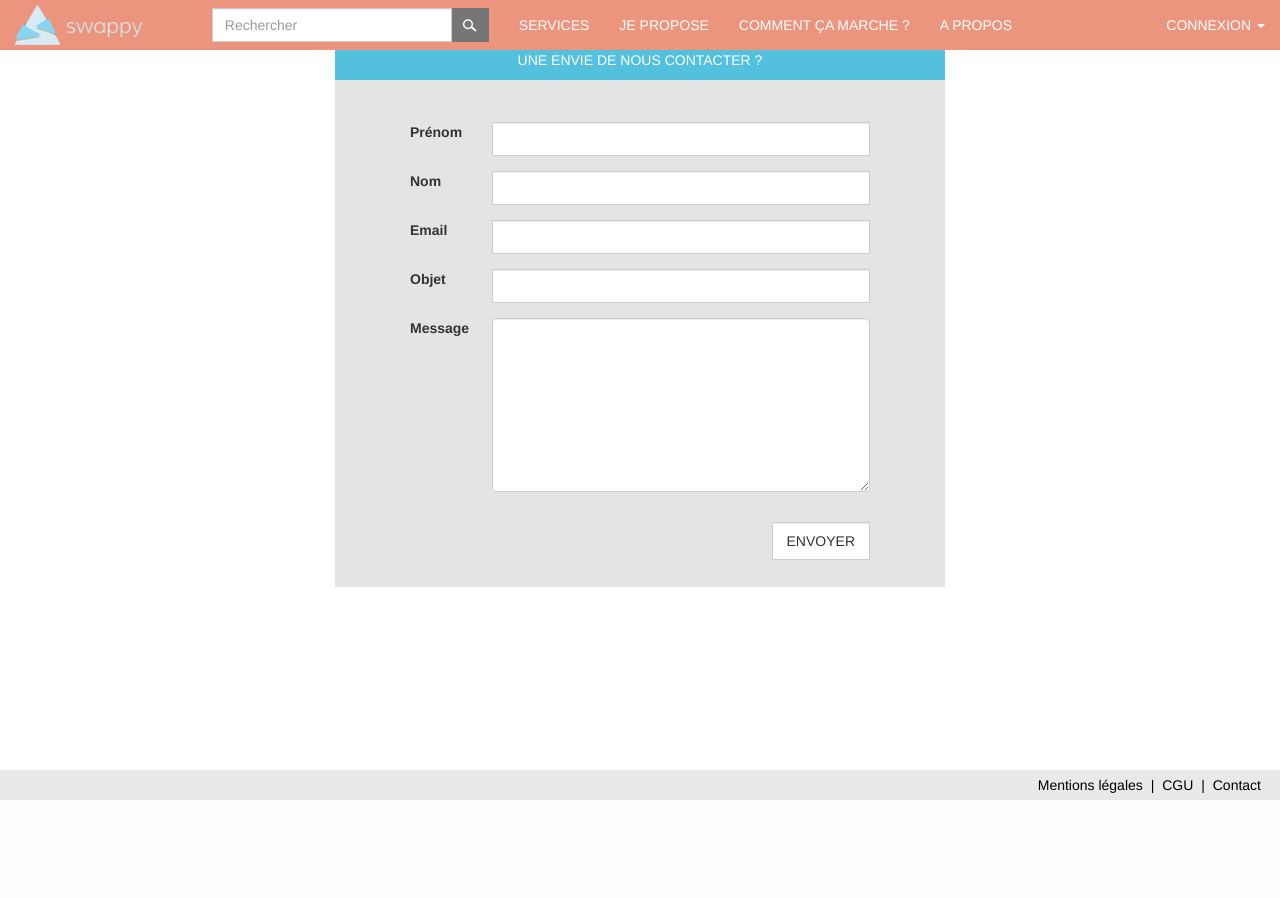
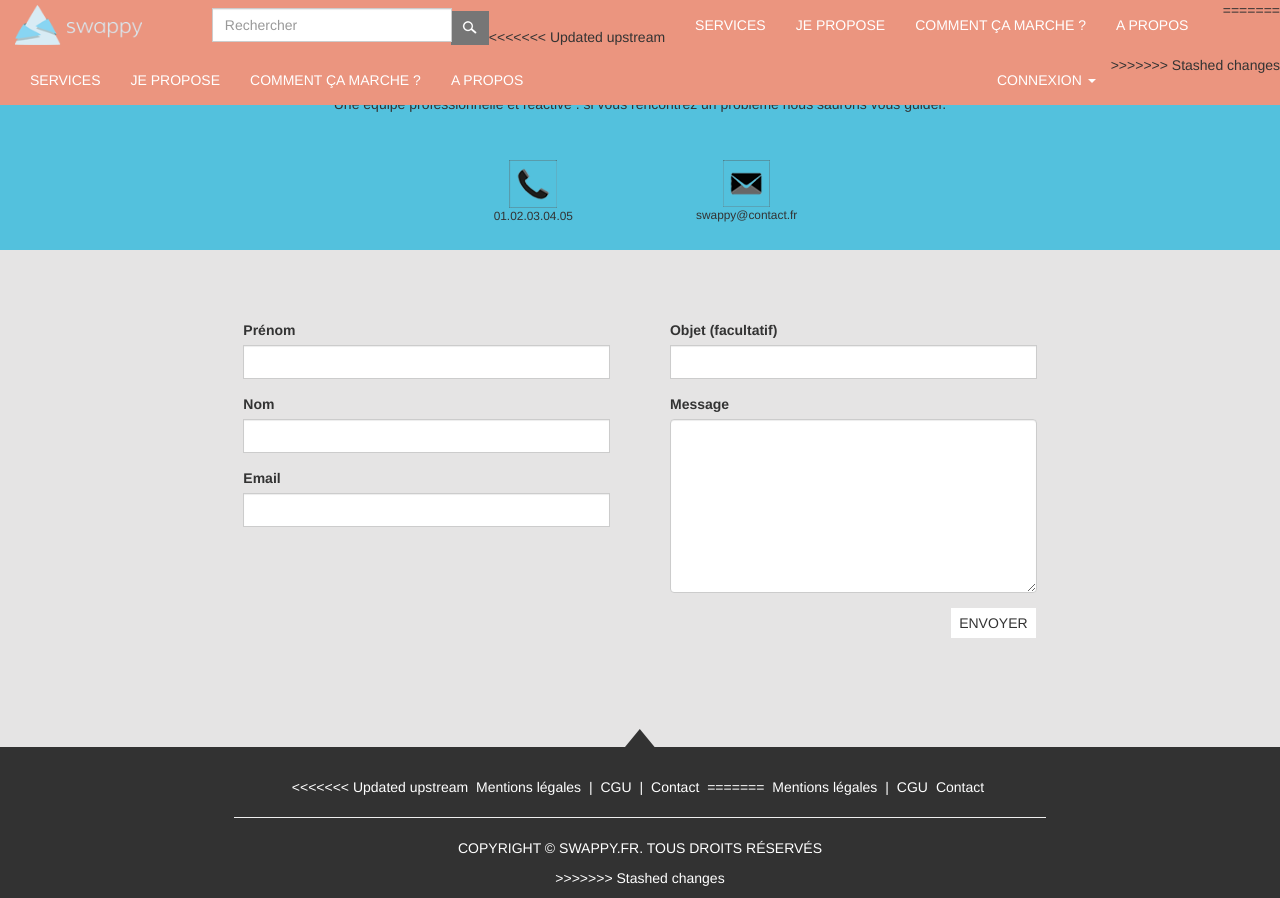
Before and after one commit to lionoweb/Swappy, a PHP site: page /beta/contact.php in a window 1280 px wide. Before the commit the page ends 800 px from the top, so only its background shows below. Run offline with PHP 8.4, Linux system fonts and the light colour scheme; some libraries are stand-ins or nearby versions.

Commit message:
Contact 1.1

```diff
--- a/beta/contact.php
+++ b/beta/contact.php
@@ -19,7 +19,7 @@
 </head>
 
 <body role="document">
-<div id="wrap">
+<!-- <div id="wrap"> -->
         <nav class="navbar navbar-default navbar-fixed-top" role="navigation">
         <div class="container-fluid">
         <!-- Brand and toggle get grouped for better mobile display -->
@@ -38,6 +38,7 @@
                     <span class="input-group-btn">
                         <button title="Rechercher" type="submit" class="btn btn-default"></button>
                     </span>
+<<<<<<< Updated upstream
             	</div>
 
           	</form>
@@ -50,6 +51,20 @@
             		<li><a href="apropos.php">A propos</a></li>
             	</ul>
              	<ul class="nav navbar-nav navbar-right">
+=======
+                </div>
+
+            </form>
+            <!-- Collect the nav links, forms, and other content for toggling -->
+            <div class="collapse navbar-collapse" id="navbar">
+                <ul class="nav navbar-nav">
+                    <li><a  href="services.html">Services</span></a></li>
+                    <li><a href="propose.php">Je propose</a></li>
+                    <li><a href="#">Comment ça marche ?</a></li>
+                    <li><a href="#">A propos</a></li>
+                </ul>
+                <ul class="nav navbar-nav navbar-right">
+>>>>>>> Stashed changes
                     <li class="dropdown">
                                             <a href="#" class="dropdown-toggle" data-toggle="dropdown" role="button" aria-expanded="false">Connexion <span class="caret"></span></a>
                         <div class="dropdown-menu login-menu">
@@ -78,44 +93,58 @@
         </div><!-- /.container-fluid -->
     </nav>
 
-    <form class="col-md-6 col-md-offset-3 col-sm-12 container" id="spec_contact" action="mail.php" method="post">
+    <div id="contact" action="mail.php" method="get">
+        <div class="header_contact">
+            <p class="top col-md-6 col-md-offset-3">Besoin de nous contacter ?</p>
+            <p class="bot col-md-8 col-md-offset-2">Une équipe professionnelle et réactive : si vous rencontrez un problème nous saurons vous guider.</p>
+            <div class="row small">
+                <div class="getintouch col-md-2 col-md-offset-4 col-xs-2 col-xs-offset-3"><img src="img/contact/phone.png">
+                    <p>01.02.03.04.05</p>
+                </div>
 
-        <div colspan="2" class="header_propose">Une envie de nous contacter ?</div>
+                <div class="getintouch col-md-2 col-md-offset-0 col-xs-2 col-xs-offset-1"><img src="img/contact/mail.png">
+                    <p>swappy@contact.fr</p>
+                </div>
+            </div>
+        </div>
 
-        <div class="greyback">
-
+        <form id="formulaire" action="" method="">
+            <div class="row">
+                <div class="left col-md-4 col-md-offset-2">
                     <div class="form-group">
-                <label for="prenom" class="control-label col-xs-12 col-sm-2">Prénom</label>
-                <div class="col-xs-12 col-sm-10">
-                    <input id="prenom" name="name" type="text" class="form-control">
+                        <label for="prenom" class="control-label col-xs-12 col-sm-2">Prénom</label><br>
+                        <div class="col-xs-12 col-sm-10 col-md-12">
+                            <input id="prenom" name="name" type="text" class="form-control" required>
                         </div>
                     </div>
 
                     <div class="form-group">
-                <label for="nom" class="control-label col-xs-12 col-sm-2">Nom</label>
-                <div class="col-xs-12 col-sm-10">
-                    <input id="nom" name="lastname" class="form-control">
+                        <label for="nom" class="control-label col-xs-12 col-sm-2">Nom</label><br>
+                        <div class="col-xs-12 col-sm-10 col-md-12">
+                            <input id="nom" name="lastname" class="form-control" required>
                         </div>
                     </div>
 
                     <div class="form-group">
-                <label for="mail" class="control-label col-xs-12 col-sm-2">Email</label>
-                <div class="col-xs-12 col-sm-10">
-                    <input id="mail" name="email" class="form-control">
+                        <label for="mail" class="control-label col-xs-12 col-sm-2">Email</label><br>
+                        <div class="col-xs-12 col-sm-10 col-md-12">
+                            <input id="mail" name="email" class="form-control" required>
+                        </div>
                     </div>
                 </div>
 
+                <div class="right col-md-4 col-md-offset-0">
                     <div class="form-group">
-                <label for="objet" class="control-label col-xs-12 col-sm-2">Objet</label>
-                <div class="col-xs-12 col-sm-10">
+                        <label for="objet" class="control-label col-xs-12 col-sm-2 col-md-6">Objet (facultatif)</label><br>
+                        <div class="col-xs-12 col-sm-10 col-md-12">
                             <input id="objet" name="object" class="form-control">
                         </div>
                     </div>
 
                     <div class="form-group">
-                <label for="message" class="control-label col-xs-12 col-sm-2">Message</label>
-                <div class="col-xs-12 col-sm-10">
-                    <textarea id="message" class="form-control" name="msg" rows="8" cols="44"></textarea>
+                        <label for="message" class="control-label col-xs-12 col-sm-2">Message</label><br>
+                        <div class="col-xs-12 col-sm-10 col-md-12">
+                            <textarea id="message" class="form-control" name="msg" rows="8" cols="44" required></textarea>
                         </div>
                     </div>
 
@@ -123,15 +152,24 @@
                         <input type="submit" id="button" name="send" value="Envoyer">
                     </div>
                 </div>
+            </div>
         </form>
+    </div>
 
-</div>
-<!-- END WRAP -->
+<!-- </div> -->
 
 <footer id="footer">
+    <img src="img/footer.png">
     <div class="container-fluid">
+<<<<<<< Updated upstream
         <a href="mentions-legales.php">Mentions légales</a> | <a href="cgu.php">CGU</a> | <a href="contact.php" class="active">Contact</a>
+=======
+        <a href="#">Mentions légales</a> | <a href="#">CGU</a><a href="contact.php" class="active">Contact</a>
+        <hr>
+        <p>Copyright &copy; Swappy.fr. Tous droits réservés</p>
+>>>>>>> Stashed changes
     </div>
 </footer>
+
 </body>
 </html>
--- a/beta/css/main.css
+++ b/beta/css/main.css
@@ -13,31 +13,74 @@ html, body {
 }
 #footer {
 	clear:both;
-	height: 30px;
-	background-color: #e9e9e9;
-	line-height:30px;
-	text-align:right;
-	color:#000;
+	background-color: #323232;
+	text-align:center;
+	color: white;
+	padding: 10px 0px 10px 0px;
+}
+#footer img {
+	margin-top: -60px;
 }
 #footer a {
 	padding-left:4px;
 	padding-right:4px;
-	color:#000;
+	color:white;
 	text-decoration:none;
+}
+#footer hr{
+	width:65%;
+}
+#footer p{
+	text-transform: uppercase;
 }
 form#user_add {
 	display:block;
-/*	width:500px;
-	margin:40px auto;*/
-	/*position:relative;*/
+	margin-bottom: 40px;
 }
-.header_inscription{
+form#user_add .header_inscription{
+	width:100%;
+	text-align:center;
+	background-color:#53c1dd;
+	text-transform: uppercase;
 	color:white;
+	height:40px;
+	line-height:40px;
+	margin-top:40px;
+}
+form#user_add .greyback{
+	padding:38px 68px 28px 68px;
+}
+form#user_add .greyback label{
+	line-height: 28px;
+	text-align: right
+}
+form#user_add .greyback input{
+	height:28px;
+}
+form#user_add .greyback .lu{
+	margin-left: 10px;
+	/*margin-top: -40px;*/
+}
+form#user_add .greyback input[type=submit]{
+	background-color: white;
+	color:#323232;
 	text-transform: uppercase;
-	text-align: center;
-	background-color:#53c1dd;
+	padding:8px 14px 8px 14px;
+	float: right;
+	margin-right: 15px;
+	margin-top: 15px;
+	border: 1px solid #ccc;
+  	border-radius: 4px;
+ 	 -webkit-box-shadow: inset 0 1px 1px rgba(0, 0, 0, .075);
+          	box-shadow: inset 0 1px 1px rgba(0, 0, 0, .075);
+  	-webkit-transition: border-color ease-in-out .15s, -webkit-box-shadow ease-in-out .15s;
+    -o-transition: border-color ease-in-out .15s, box-shadow ease-in-out .15s;
+    transition: border-color ease-in-out .15s, box-shadow ease-in-out .15s;
 }
-
+form#user_add .greyback input[type=submit]:hover{
+	background-color: #53c1dd;
+	color:white;
+}
 form#add_services {
 	display:block;
 	width:480px;
@@ -195,6 +238,9 @@ select, input {
 	height:100%;
 	color:#000;
 }
+
+	/* ### SERVICES ### */
+
 .left-text {
 	text-align:left !important;
 	padding-left:0px;
@@ -271,6 +317,8 @@ input.space-button {
 	overflow:auto;
 }
 
+	/* ### PROPOSE ### */
+
 #spec_propose label {
 	padding-right:10px;
 }
@@ -279,6 +327,7 @@ input.space-button {
 	text-align:center;
 	background-color:#53c1dd;
 	text-transform: uppercase;
+	/*font-size: 22px;*/
 	color:white;
 	height:40px;
 	line-height:40px;
@@ -286,10 +335,9 @@ input.space-button {
 }
 .greyback{
 	background-color:#e5e4e4;
-	padding:42px 64px 42px 64px;
-	padding:12px;
+	padding:26px;
 	margin-left:0px;
-	margin-bottom:5px;
+	margin-bottom:0px;
 	margin-right:0px;
 	display:block;
 	box-sizing:border-box;
@@ -431,6 +479,57 @@ input.space-button {
 
 /* ### CONTACT ### */
 
+#contact .header_contact{
+	margin-top: -20px;
+	height:270px;
+	background-color: #53c1dd;
+	padding:50px 0px 50px 0px;
+}
+#contact .header_contact .top{
+	/*text-transform: uppercase;*/
+	text-align: center;
+	font-size: 38px;
+
+	font-family: "Pacifico";
+}
+#contact .header_contact .bot{
+	text-align: center;
+}
+#contact .header_contact img{
+	display: block;
+	margin-left: auto;
+	margin-right: auto;
+	margin-top: 36px;
+}
+#contact .header_contact .row p{
+	text-align: center;
+}
+#contact #formulaire {
+	background-color: #e5e4e4;
+	padding: 70px 0px 70px 0px;
+}
+#contact #formulaire label{
+	/*margin-right: 10px;*/
+}
+#contact #formulaire input[type="submit"]{
+	float: right;
+	background-color: white;
+	border:none;
+	text-transform: uppercase;
+	padding: 5px 8px 5px 8px;
+	margin-right: 16px;
+}
+#contact #formulaire input[type="submit"]:hover{
+	background-color: #53c1dd;
+	color:white;
+}
+
+/*ANCIEN CONTACT*/
+
+/*#spec_contact{
+	margin-bottom: 40px;
+}
+
 #spec_contact .header_propose{
 	width:100%;
 	text-align:center;
@@ -465,7 +564,7 @@ input.space-button {
   	-webkit-transition: border-color ease-in-out .15s, -webkit-box-shadow ease-in-out .15s;
     -o-transition: border-color ease-in-out .15s, box-shadow ease-in-out .15s;
     transition: border-color ease-in-out .15s, box-shadow ease-in-out .15s;
-}
+}*/
 
 
 @media(max-width: 992px){
@@ -476,6 +575,12 @@ input.space-button {
 	#spec_cgu .cgintitle {
 		position: relative;
 		left:6%;
+	}
+	#contact .header_contact img{
+	display: block;
+	margin-left: auto;
+	margin-right: auto;
+	margin-top: 25px;
 	}
 }
 
@@ -505,7 +610,9 @@ input.space-button {
 		display:inline-block;
 		margin-top:-2px;
 	}
-
+	.greyback{
+		padding: 8px;
+	}
 	#spec_contact .form-group {
 	padding:0px;
 
```
Also changed, not shown: beta/oldcontact.php (added, +137 -0 lines), beta/img/contact/mail.png (added), beta/img/contact/phone.png (added), beta/img/footer.png (added). Lines whose indentation alone changed are shown as unchanged.
